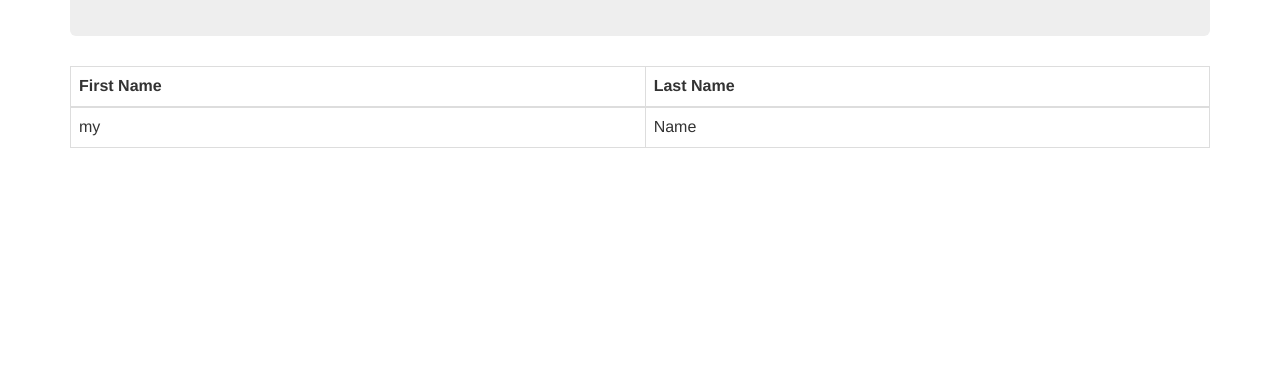
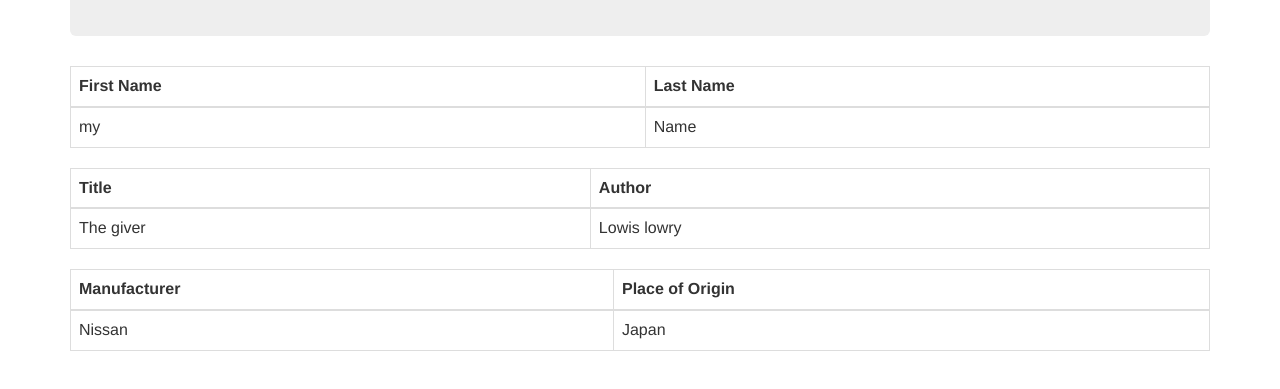
Before and after one commit to adrianplusplus/playground, a website: page index.html in a window 1280 px wide. Shown: the part 279-668 px from the top of the page. Drawn offline with nearby package versions, Linux system fonts and the light colour scheme; some packages are replaced by stand-ins of ours; a script that the page names is missing.

Commit message:
add 2 tables, one for book and another for manufacturers

```diff
--- a/index.html
+++ b/index.html
@@ -15,6 +15,8 @@
         <div class="jumbotron">
             <h1> first jumbotron </h1>
         </div>
+        <div class="row">
+            <div class="col-sm-12">
                 <table class="table table-bordered">
                     <thead>
                         <tr>
@@ -29,7 +31,44 @@
                         </tr>
                     </tbody>
                 </table>
-
+            </div>
+        </div>
+        <div class="row">
+            <div class="col-sm-12">
+                <table class="table table-bordered">
+                    <thead>
+                        <tr>
+                            <th>Title</th>
+                            <th>Author</th>
+                        </tr>
+                    </thead>
+                    <tbody>
+                        <tr>
+                            <td>The giver</td>
+                            <td>Lowis lowry</td>
+                        </tr>
+                    </tbody>
+                </table>
+            </div>
+        </div>
+        <div class="row">
+            <div class="col-sm-12">
+                <table class="table table-bordered">
+                    <thead>
+                        <tr>
+                            <th> Manufacturer</th>
+                            <th> Place of Origin</th>
+                        </tr>
+                    </thead>
+                    <tbody>
+                        <tr>
+                            <td>Nissan</td>
+                            <td>Japan</td>
+                        </tr>
+                    </tbody>
+                </table>
+            </div>
+        </div>
     </div>
 
 
```
Lines whose indentation alone changed are shown as unchanged.
